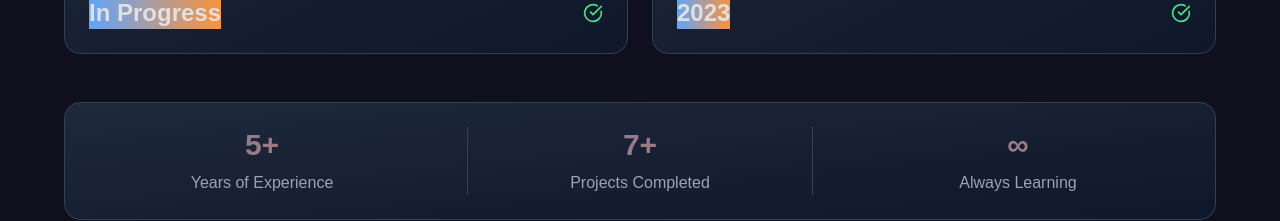
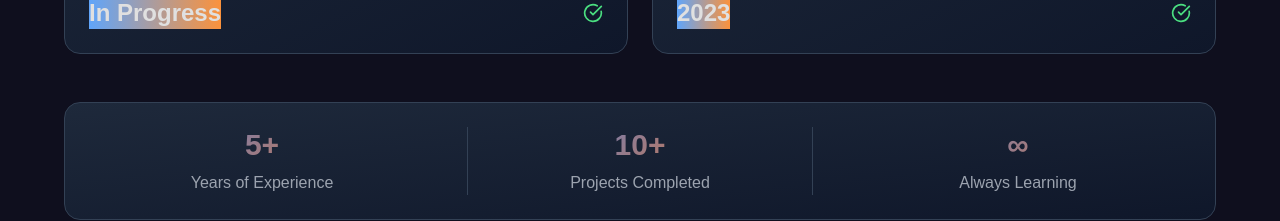
Before and after one commit to Fabu1da/portfolioxyz, a Next.js app: page / in a window 1280 px wide. Shown: the part 5900-6121 px from the top of the page. Built offline with nearby package versions, Linux system fonts and the light colour scheme; a web font is replaced by a local one.

Commit message:
projects

```diff
--- a/pages/components/achivement/achievement.js
+++ b/pages/components/achivement/achievement.js
@@ -114,7 +114,7 @@ const Achievement = () => {
               <p className="text-gray-400">Years of Experience</p>
             </div>
             <div className="text-center border-l border-r border-slate-700">
-              <p className="text-3xl font-bold gradient-text mb-2">7+</p>
+              <p className="text-3xl font-bold gradient-text mb-2">10+</p>
               <p className="text-gray-400">Projects Completed</p>
             </div>
             <div className="text-center">
```
